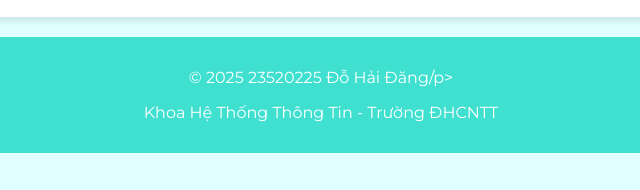
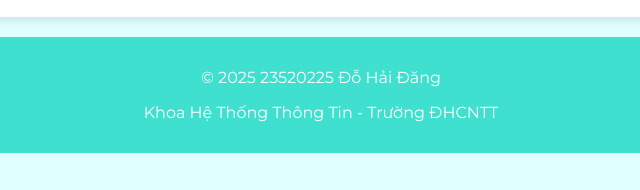
Before and after one commit to dohaidang-git/gioi-thieu-ban-than, a plain HTML site: page index.html in a window 1280 px wide. Shown: the part 2020-2210 px from the top of the page, 319-959 px from the left. Drawn offline with Linux system fonts and the light colour scheme.

Commit message:
Update index.html

```diff
--- a/index.html
+++ b/index.html
@@ -105,7 +105,7 @@
     </main>
 
     <footer>
-        <p>© 2025 23520225 Đỗ Hải Đăng/p>
+        <p>© 2025 23520225 Đỗ Hải Đăng </p>
         <p>Khoa Hệ Thống Thông Tin - Trường ĐHCNTT</p>
     </footer>
 </body>
```
